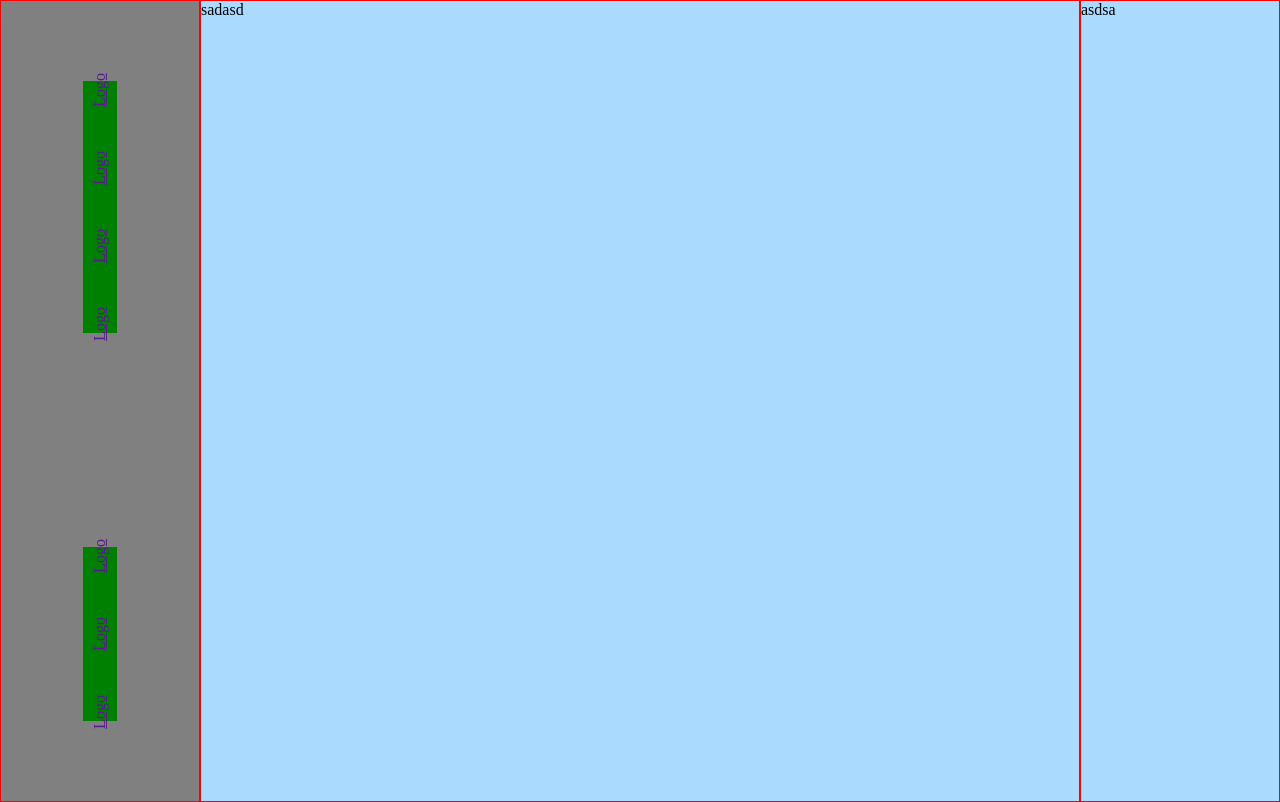
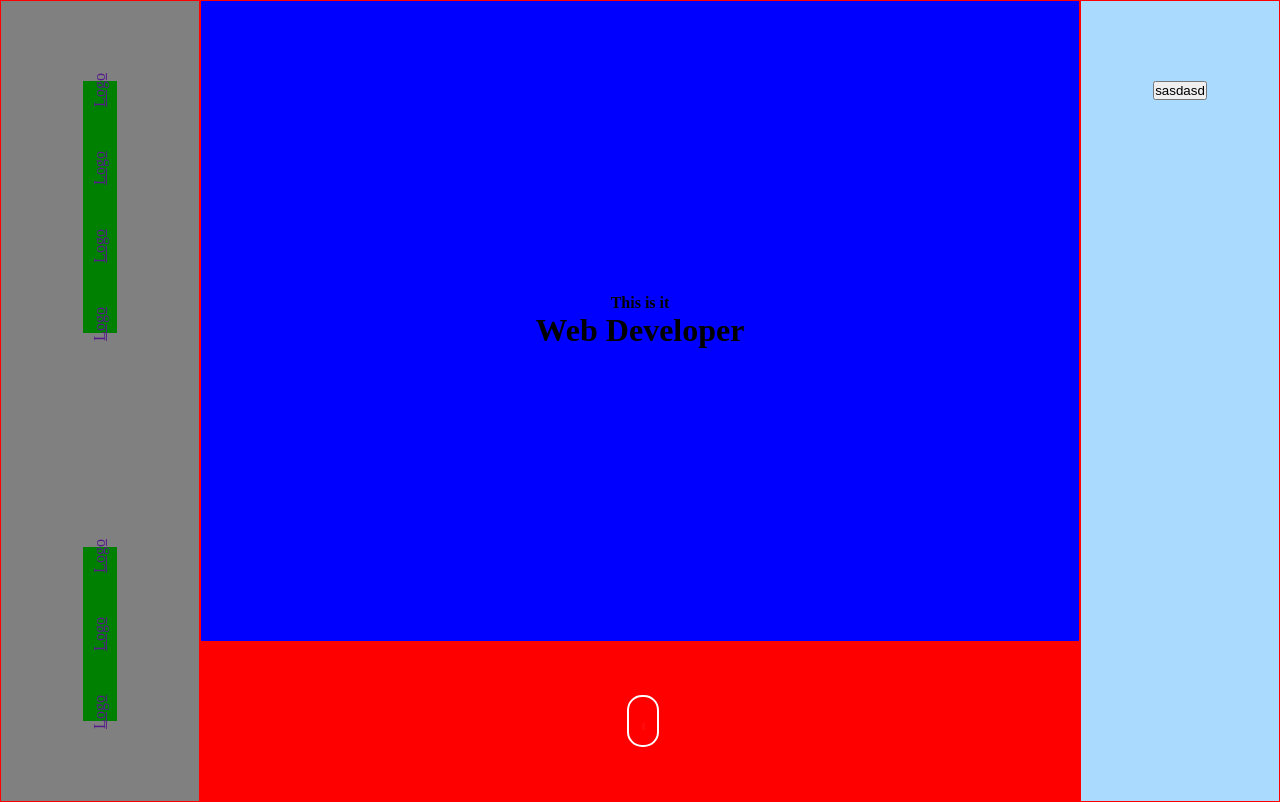
Before and after one commit to Pedro6Miguel/Portfolio, a React (Vite) app: page / in a window 1280 px wide. Built offline with nearby package versions, Linux system fonts and the light colour scheme.

Commit message:
Header update

```diff
--- a/src/components/Header/index.jsx
+++ b/src/components/Header/index.jsx
@@ -1,5 +1,6 @@
 import React from 'react'
 import styles from '../Header/styles.module.css'
+import ScrollIndicator from '../../features/scroll'
 
 const Header = () => {
     return (
@@ -18,10 +19,14 @@ const Header = () => {
                 </div>
             </nav>
             <div className={styles.main}>
-                sadasd
+                <div className={styles.main_dev}>
+                    <h4>This is it</h4>
+                    <h1>Web Developer</h1>
+                </div>
+                <div className={styles.scroll}><ScrollIndicator /></div>
             </div>
             <div className={styles.light}>
-                asdsa
+                <button>sasdasd</button>
             </div>
         </div>
     )
--- a/src/components/Header/styles.module.css
+++ b/src/components/Header/styles.module.css
@@ -4,6 +4,16 @@
     grid-template-columns: 200px 1fr 200px;
     grid-template-areas:
         'NAVBAR MAIN LIGHT'
+}
+
+.main {
+    grid-area: MAIN;
+    border: 1px solid red;
+}
+
+.light {
+    grid-area: LIGHT;
+    border: 1px solid red;
 }
 
 .nav {
@@ -38,12 +48,30 @@
     transform: rotate(-90deg);
 }
 
-.main {
-    grid-area: MAIN;
-    border: 1px solid red;
+.main_dev {
+    display: flex;
+    flex-direction: column;
+    justify-content: center;
+    align-items: center;
+    background-color: blue;
+    height: 80vh;
+}
+
+.scroll {
+    background-color: red;
+    height: 20vh;
+    display: flex;
+    justify-content: center;
+    align-items: center;
 }
 
 .light {
-    grid-area: LIGHT;
-    border: 1px solid red;
+    display: flex;
+    align-items: center;
+    justify-content: space-between;
+    flex-direction: column;
 }
+
+.light>button {
+    margin-top: 80px;
+}
--- /dev/null
+++ b/src/features/scroll/index.jsx
@@ -0,0 +1,12 @@
+import React from 'react'
+import styles from './styles.module.css'
+
+function ScrollIndicator() {
+    return (
+        <div className={styles.mouse}>
+            <span></span>
+        </div >
+    )
+}
+
+export default ScrollIndicator
--- /dev/null
+++ b/src/features/scroll/styles.module.css
@@ -0,0 +1,45 @@
+.mouse {
+    display: block;
+    width: 28px;
+    height: 48px;
+    border-radius: 15px;
+    border: 2px solid #fff;
+    position: absolute;
+    left: 50%;
+    margin-left: -13px;
+    z-index: 9999;
+}
+
+.mouse span {
+    display: block;
+    margin: 6px auto;
+    width: 1px;
+    height: 6px;
+    border-radius: 4px;
+    background: #fff;
+    border: 1px solid transparent;
+    -webkit-animation-duration: 2s;
+    animation-duration: 2s;
+    -webkit-animation-fill-mode: both;
+    animation-fill-mode: both;
+    -webkit-animation-iteration-count: infinite;
+    animation-iteration-count: infinite;
+    -webkit-animation-name: scroll;
+    animation-name: scroll;
+}
+
+@keyframes scroll {
+    0% {
+        opacity: 1;
+        -webkit-transform: translateY(0);
+        -ms-transform: translateY(0);
+        transform: translateY(0);
+    }
+
+    100% {
+        opacity: 0;
+        -webkit-transform: translateY(20px);
+        -ms-transform: translateY(20px);
+        transform: translateY(20px);
+    }
+}
```
